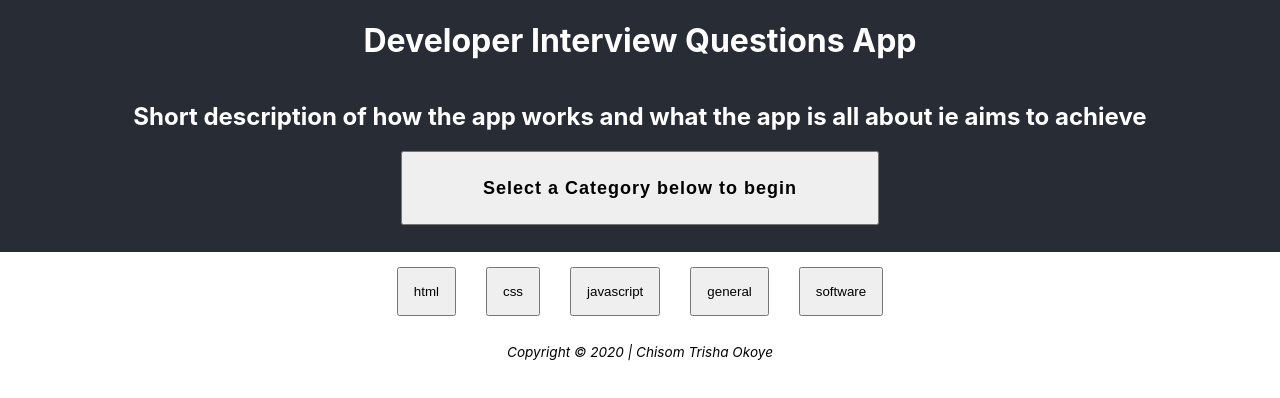
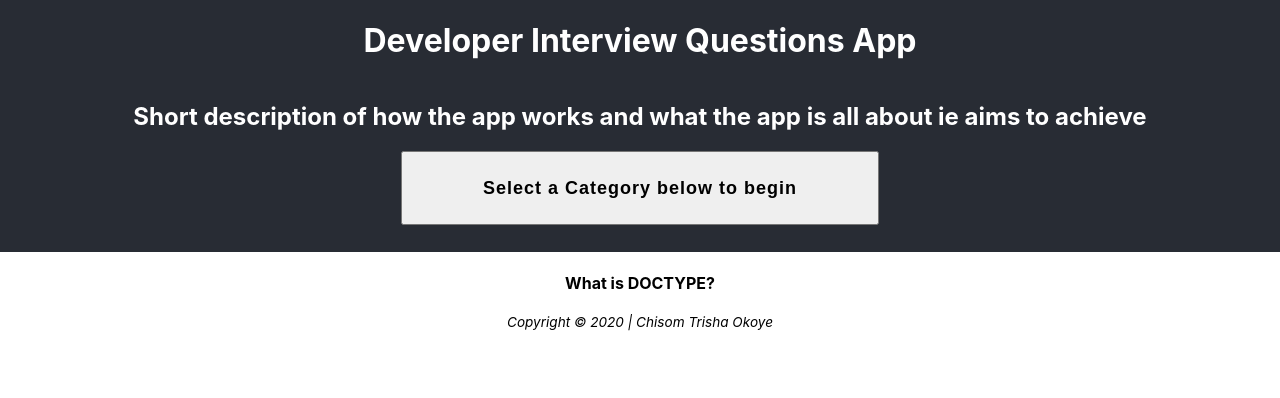
Before and after one commit to Trishachi/DevInterviewsApp, a React (Create React App) app: page / in a window 1280 px wide. Both pictures are taken after a click on the button "html". Shown: the top 398 px of the page. Built offline with nearby package versions, Linux system fonts and the light colour scheme.

Commit message:
SPA Implemented

```diff
--- a/src/App.js
+++ b/src/App.js
@@ -1,14 +1,15 @@
 import React, { useState } from "react";
-import Home, { Html } from "./pages/Home";
+import { Html, Css, Js } from "./pages/Pages";
+import Data from "./assets/data/data.json";
 import "./App.css";
 
-export const onButtonClick = (evt) => {
-  console.log(evt.target.innerHTML);
-  // setCurrentView(evt.target.innerHTML);
-};
+function App(props) {
+  const [currentPage, setCurrentPage] = useState("Home");
 
-function App(props) {
-  const [currentView, setCurrentView] = useState("Home");
+  function buttonClicked(evt) {
+    console.log(evt.target.innerHTML + " Button Clicked");
+    setCurrentPage(evt.target.innerHTML);
+  }
 
   return (
     <div className="App">
@@ -23,8 +24,17 @@ function App(props) {
         </button>
       </header>
       <main>
-        {currentView === "Home" && <Home />}
-        {currentView === "Html" && <Html buttonClicked={props.onButtonClick} />}
+        {currentPage === "Home" &&
+          Data.categories.map((category) => {
+            return (
+              <button className="select-category" onClick={buttonClicked}>
+                {category}
+              </button>
+            );
+          })}
+        {currentPage === "html" && <Html />}
+        {currentPage === "css" && <Css />}
+        {currentPage === "javascript" && <Js />}
       </main>
       <footer>
         <p className="copyright font-italic">
--- a/src/pages/Home.js
+++ /dev/null
@@ -1,35 +0,0 @@
-import React from "react";
-import Data from "../assets/data/data.json";
-
-// import App, { onButtonClick } from "../App";
-
-// export const onButtonClick = (evt) => {
-//   console.log(evt.target.innerHTML);
-//   // setCurrentView(evt.target.innerHTML);
-// };
-
-function Home(props) {
-  return (
-    <div>
-      {Data.categories.map((category) => {
-        // if (question.category.includes("javascript")) {
-        //   return <h4 key={question.question_id}>{question.question}</h4>;
-        return (
-          <button className="select-category" onClick={props.buttonClicked}>
-            {category}
-          </button>
-        );
-      })}
-    </div>
-  );
-}
-
-export function Html() {
-  return (
-    <div>
-      <h2>This is the HTML page</h2>
-    </div>
-  );
-}
-
-export default Home;
--- /dev/null
+++ b/src/pages/Pages.js
@@ -0,0 +1,74 @@
+import React from "react";
+import Data from "../assets/data/data.json";
+
+function Home(props) {
+  return (
+    <div>
+      {/* {Data.categories.map((category) => {
+        return (
+          <button className="select-category" onClick={props.buttonClicked}>
+            {category}
+          </button>
+        );
+      })} */}
+    </div>
+  );
+}
+
+export function Html() {
+  return (
+    <div>
+      {Data.questions.map((question) => {
+        if (question.category.includes("html")) {
+          return <h4 key={question.question_id}>{question.question}</h4>;
+        } else {
+          return null;
+        }
+      })}
+    </div>
+  );
+}
+
+export function Css() {
+  return (
+    <div>
+      {Data.questions.map((question) => {
+        if (question.category.includes("css")) {
+          return <h4 key={question.question_id}>{question.question}</h4>;
+        } else {
+          return null;
+        }
+      })}
+    </div>
+  );
+}
+
+export function Js() {
+  return (
+    <div>
+      {Data.questions.map((question) => {
+        if (question.category.includes("javascript")) {
+          return <h4 key={question.question_id}>{question.question}</h4>;
+        } else {
+          return null;
+        }
+      })}
+    </div>
+  );
+}
+
+export function General() {
+  return (
+    <div>
+      {Data.questions.map((question) => {
+        if (question.category.includes("general")) {
+          return <h4 key={question.question_id}>{question.question}</h4>;
+        } else {
+          return null;
+        }
+      })}
+    </div>
+  );
+}
+
+export default Home;
```
